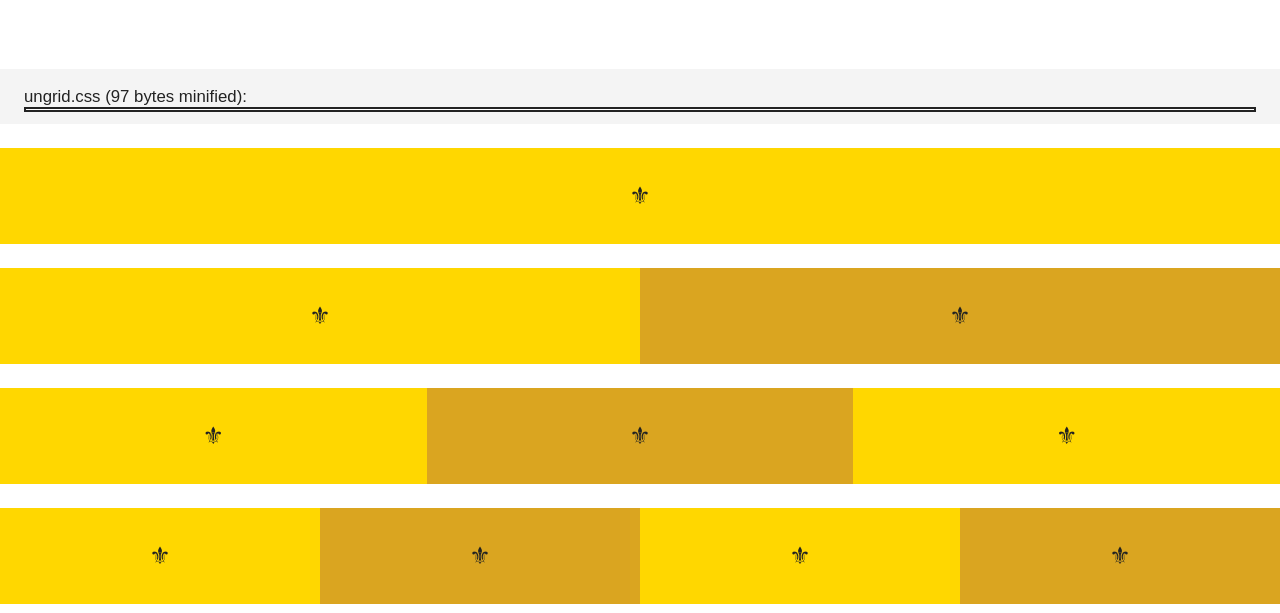
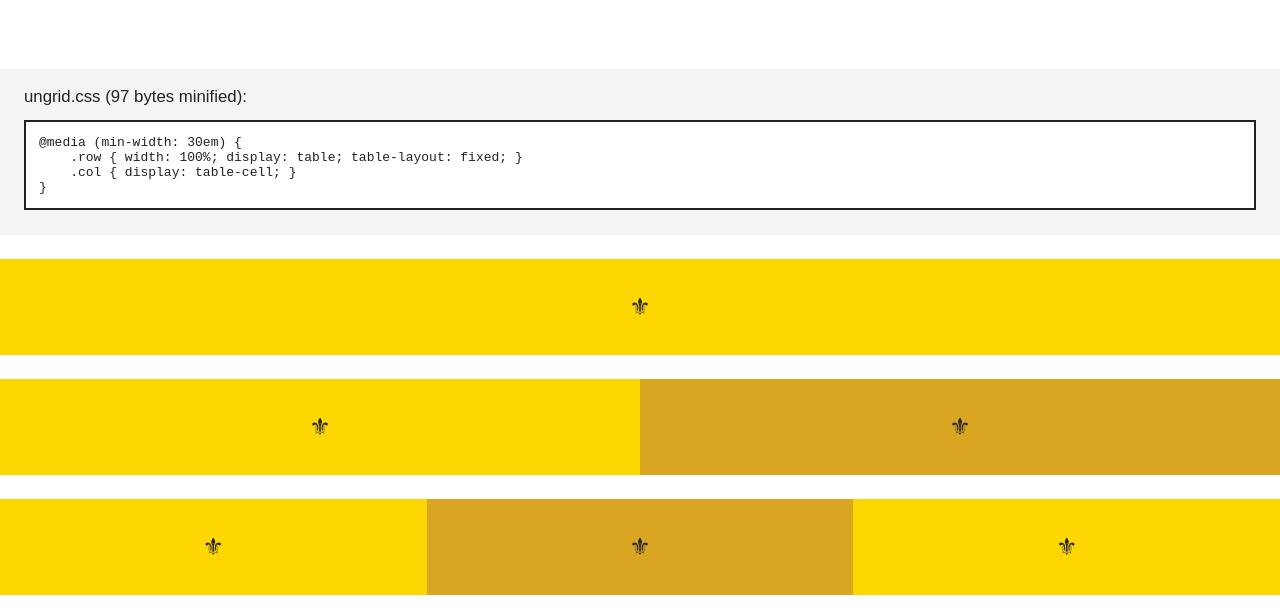
Before and after one commit to chrisnager/ungrid, a plain HTML site: page index.html in a window 1280 px wide. Shown: the part 187-800 px from the top of the page. Drawn offline with Linux system fonts and the light colour scheme.

Commit message:
Update docs.css

```diff
--- a/docs.css
+++ b/docs.css
@@ -32,7 +32,7 @@ pre {
     border: 2px solid;
     padding: 1em;
     white-space: pre-wrap;
-    font-size: 0.54167%;
+    font-size: 13px;
     background-color: white;
 }
 
```
